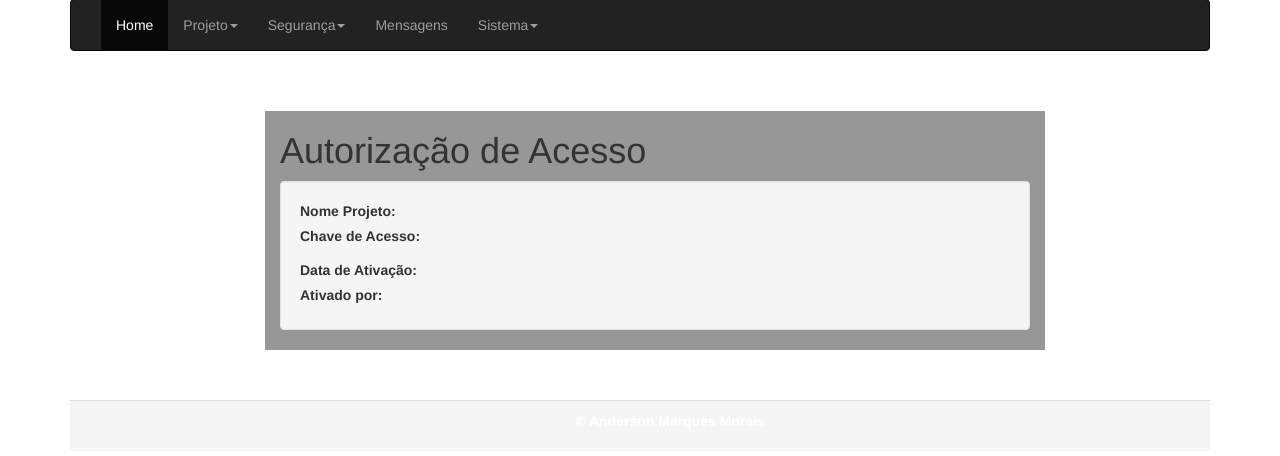
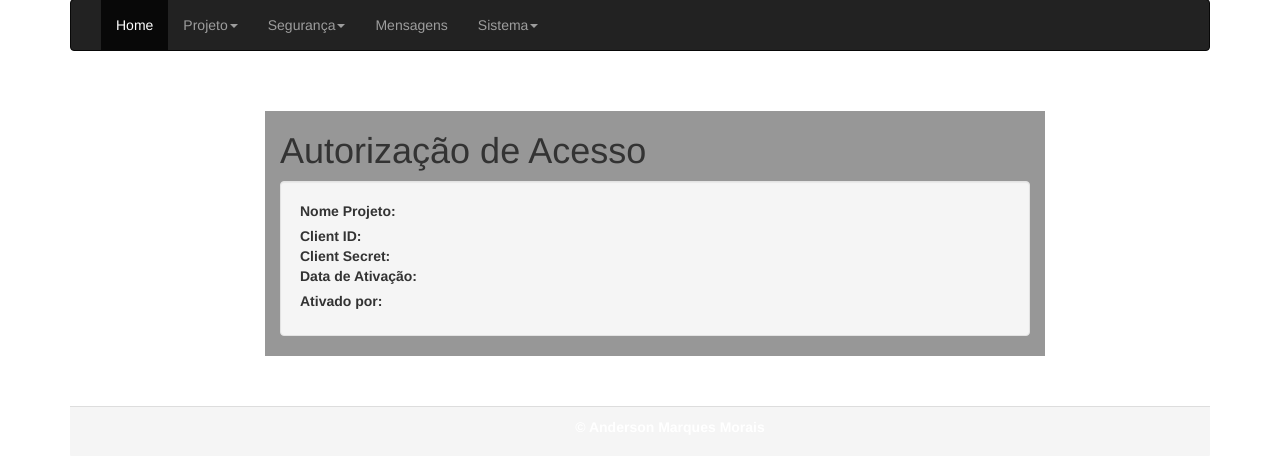
Before and after one commit to anderson89marques/khipu, a Python web app: template khipu/templates/projeto/showprojeto.jinja2 in a window 1280 px wide. Shown: the part 147-603 px from the top of the page. Run offline with Jinja, Linux system fonts and the light colour scheme; the template is opened without the code that fills it, so the values that code supplies are empty; some libraries are stand-ins or nearby versions.

Commit message:
criacao de client id e client secret

```diff
--- a/khipu/templates/projeto/_listaparcial.jinja2
+++ b/khipu/templates/projeto/_listaparcial.jinja2
@@ -2,7 +2,8 @@
     <thead>
     <tr>
         <th>Nome Projeto</th>
-        <th>Chave</th>
+        <th>Client ID</th>
+        <th>Client Secret</th>
         <th>Data de Ativacao</th>
         <th>Usuário</th>
     </tr>
@@ -11,7 +12,8 @@
     {% for projeto in listprojetos%}
         <tr>
             <td><a href="{{ request.route_url('showprojeto', id=projeto.id) }}" >{{ projeto.nome }}</a></td>
-            <td>{{ projeto.chave[:15] + "..." }}</td>
+            <td>{{ projeto.client_id }}</td>
+            <td>{{ projeto.client_secret }}</td>
             <td>{{ projeto.data_ativacao.strftime("%d/%m/%Y") }}</td>
             <td>{{ projeto.usuario.nome }}</td>
         </tr>
--- /dev/null
+++ b/khipu/templates/projeto/_tab.jinja2
@@ -0,0 +1,15 @@
+
+<label for="nome_projeto">Nome Projeto:</label>
+<label id="nome_projeto" style="font-family:verdana;"><p><em>{{ projeto.nome if projeto != None else "Nome Projeto"}}</em></p></label></br>
+<div>
+    <label style="margin: 0px; padding: 0px;" for="cliente_id">Client ID:</label>
+    <label id="cliente_id" style="font-family:verdana;"><p><em>{{ projeto.client_id if projeto != None else "Client Id"}}</em></p></label></br>
+    <label style="margin: 0px; padding: 0px;" for="cliente_secret">Client Secret:</label>
+    <label id="cliente_secret" style="font-family:verdana;"><p><em>{{ projeto.client_secret if projeto != None  else "Client Secret"}}</em></p></label></br>
+</div>
+
+<label for="data_ativacao">Data de Ativação:</label>
+<label id="data_ativacao" style="font-family:verdana;"><p><em>{{  projeto.data_ativacao.strftime("%d/%m/%Y") if projeto != None else "Data"}}</em></p></label></br>
+
+<label for="ativadopor">Ativado por:</label>
+<label id="ativadopor" style="font-family:verdana;"><p><em>{{ projeto.usuario.nome if projeto != None else "Usuario"}}</em></p></label></br>
--- a/khipu/templates/projeto/showprojeto.jinja2
+++ b/khipu/templates/projeto/showprojeto.jinja2
@@ -10,22 +10,8 @@
         <div class="row">
             <div class="col-sm-4 col-md-8 col-md-offset-2"  style="background-color: #979797; margin-bottom: 50px; margin-top: 40px;">
                 <h1>Autorização de Acesso</h1>
-                <div class="well">
-                    <label for="nome_projeto">Nome Projeto:</label>
-                    <label id="nome_projeto" style="font-family:verdana;"><p><em>{{ projeto.nome }}</em></p></label></br>
-
-                    <div>
-                        <label style="margin: 0px; padding: 0px;" for="chave">Chave de Acesso:</label>
-                        <label id="chave" style="padding-top: 3px; font-family:verdana; font-size:10px;">
-                            <p><em>{{ projeto.chave[:100] }}<br>{{ projeto.chave[100:] }}</em></p>
-                        </label></br>
-                    </div>
-
-                    <label for="data_ativacao">Data de Ativação:</label>
-                    <label id="data_ativacao" style="font-family:verdana;"><p><em>{{ projeto.data_ativacao.strftime("%d/%m/%Y") }}</em></p></label></br>
-
-                    <label for="ativadopor">Ativado por:</label>
-                    <label id="ativadopor" style="font-family:verdana;"><p><em>{{ projeto.usuario.nome }}</em></p></label></br>
+                <div class="well" id="formkeys">
+                    {% include "templates/projeto/_tab.jinja2" %}
                 </div>
             </div>
         </div>
```
Also changed, not shown: khipu/banco_de_dados/models.py (+5 -8 lines), khipu/static/js/criarprojeto.js (+6 -4 lines), khipu/templates/projeto/criarprojeto.jinja2 (+1 -13 lines), khipu/views/views.py (+7 -7 lines), 3 other files.
